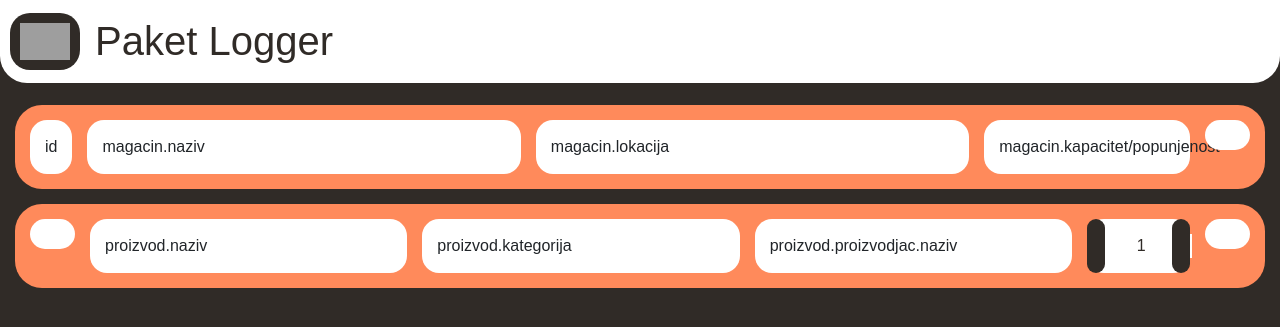
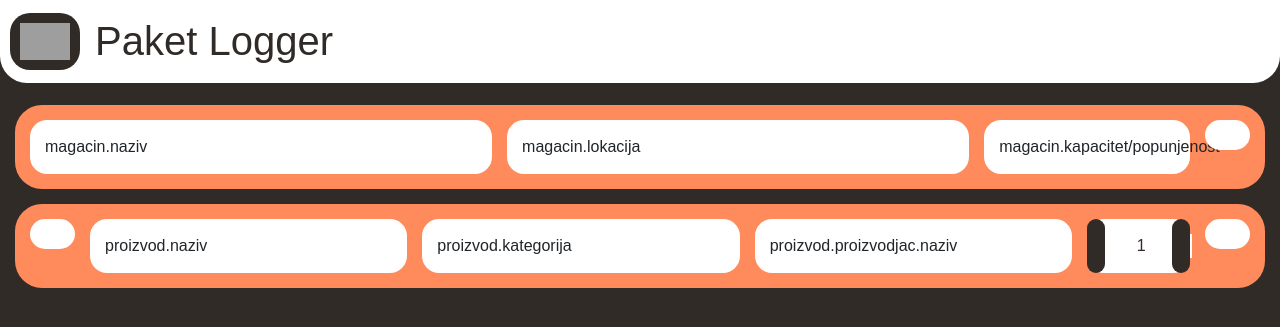
Before and after one commit to wirke/plog, a Flask app: template templates/logisticar/magacin.html in a window 1280 px wide. Shown: the top 327 px of the page. Run offline with Flask 3, Linux system fonts and the light colour scheme; the template is opened without the code that fills it, so the values that code supplies are empty; some libraries are stand-ins or nearby versions; some web fonts are replaced; grey boxes are pictures that could not be loaded.

Commit message:
fffffffffffffffffffff

```diff
--- a/app1.py
+++ b/app1.py
@@ -213,8 +213,9 @@ def moji_magacini() -> html:
     upit = """
     SELECT ime, lokacija, kapacitet
     FROM skladiste
+    WHERE logisticar_id = %s
     """
-    kursor.execute(upit)
+    kursor.execute(upit, (session['korisnik_id'],))
     skladista = kursor.fetchall()
     return render_template("/logisticar/moji-magacini.html",skladista=skladista)
 
--- a/templates/logisticar/magacin.html
+++ b/templates/logisticar/magacin.html
@@ -4,9 +4,7 @@
 <div class="display">
     <div class="kontejner">
         <div class="red col-12">
-            <div class="blok">
-                id
-            </div>
+
             <div class="blok zadnji">
                 magacin.naziv
             </div>
```
